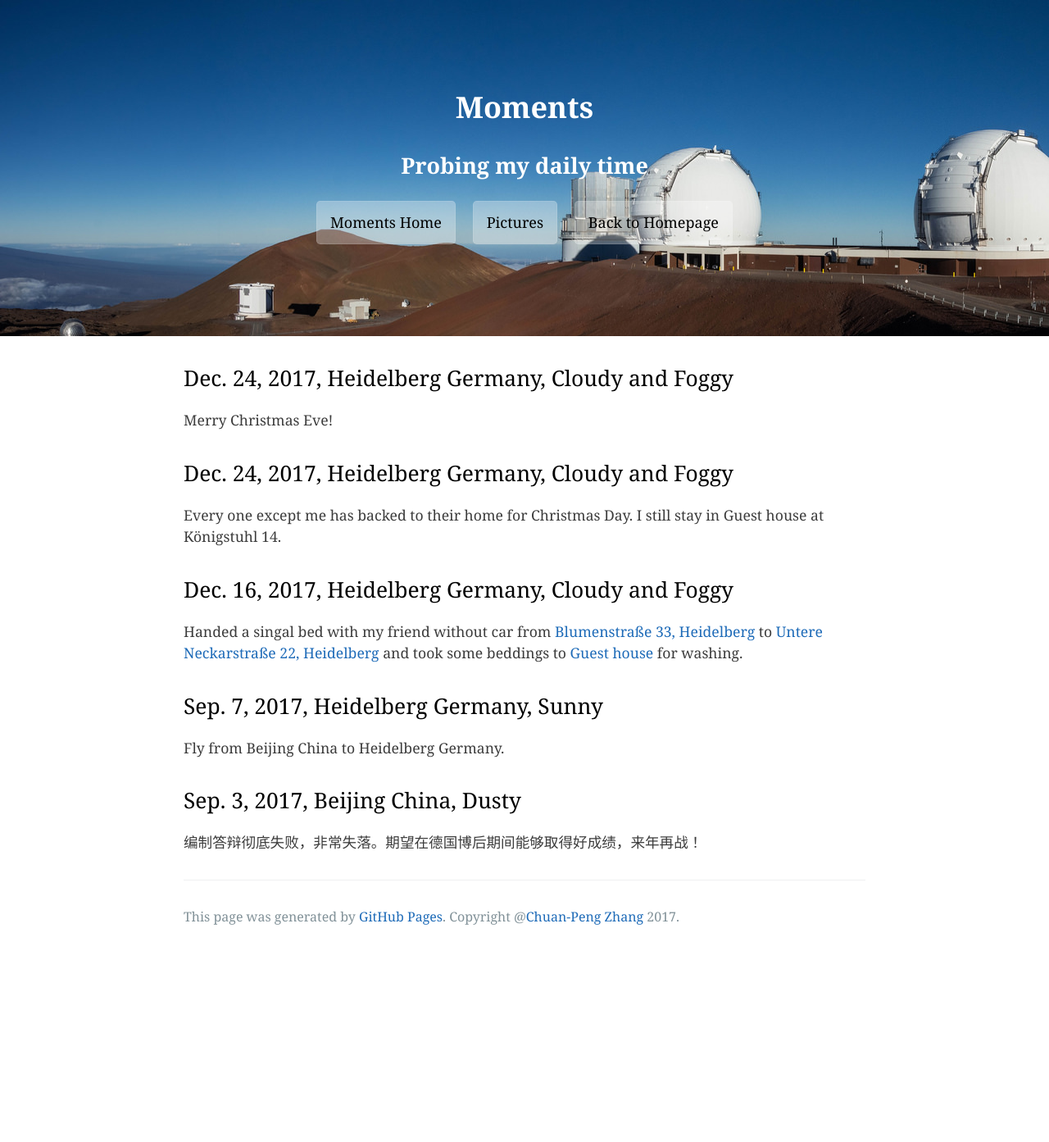
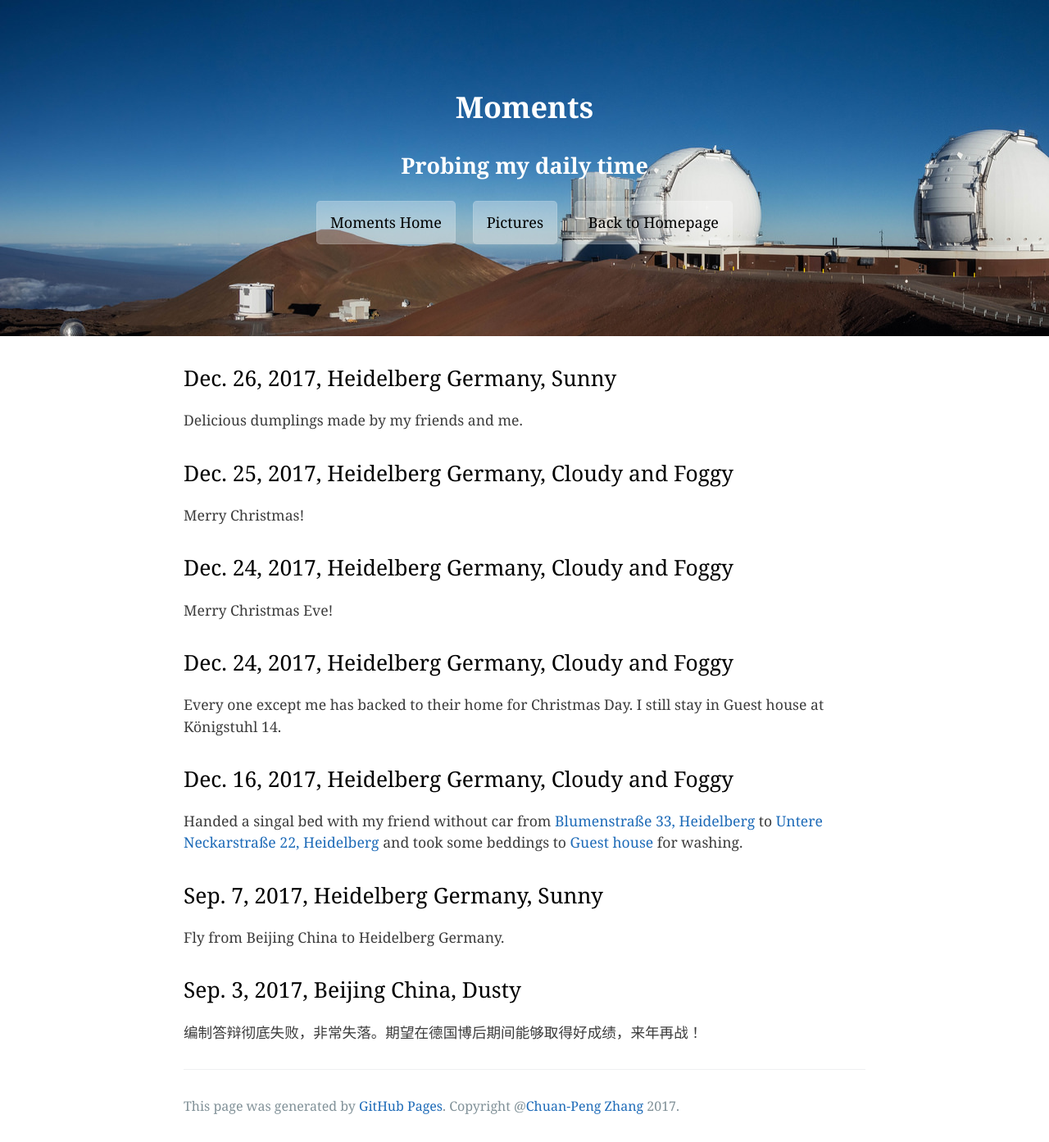
Before and after one commit to zcp521/zcp521.github.io, a Jekyll site: the page built from moments.md, in a window 1280 px wide. Shown: the whole page at 82% size. Built offline with Jekyll 4.4.1, drawn with Linux system fonts in a browser that asks for light colours; before the commit the page ends 1162 px from its top, so only the background shows below that.

Commit message:
Initial commit

```diff
--- a/moments.md
+++ b/moments.md
@@ -3,6 +3,17 @@ layout: moments
 title: "Moments"
 tagline: "Probing my daily time"
 ---
+
+
+## Dec. 26, 2017, Heidelberg Germany, Sunny
+
+Delicious dumplings made by my friends and me.
+
+
+## Dec. 25, 2017, Heidelberg Germany, Cloudy and Foggy
+
+Merry Christmas!
+
 
 ## Dec. 24, 2017, Heidelberg Germany, Cloudy and Foggy
 
```
Also changed, not shown: pictures.md (+5 -0 lines), img/plant.jpg (added).
